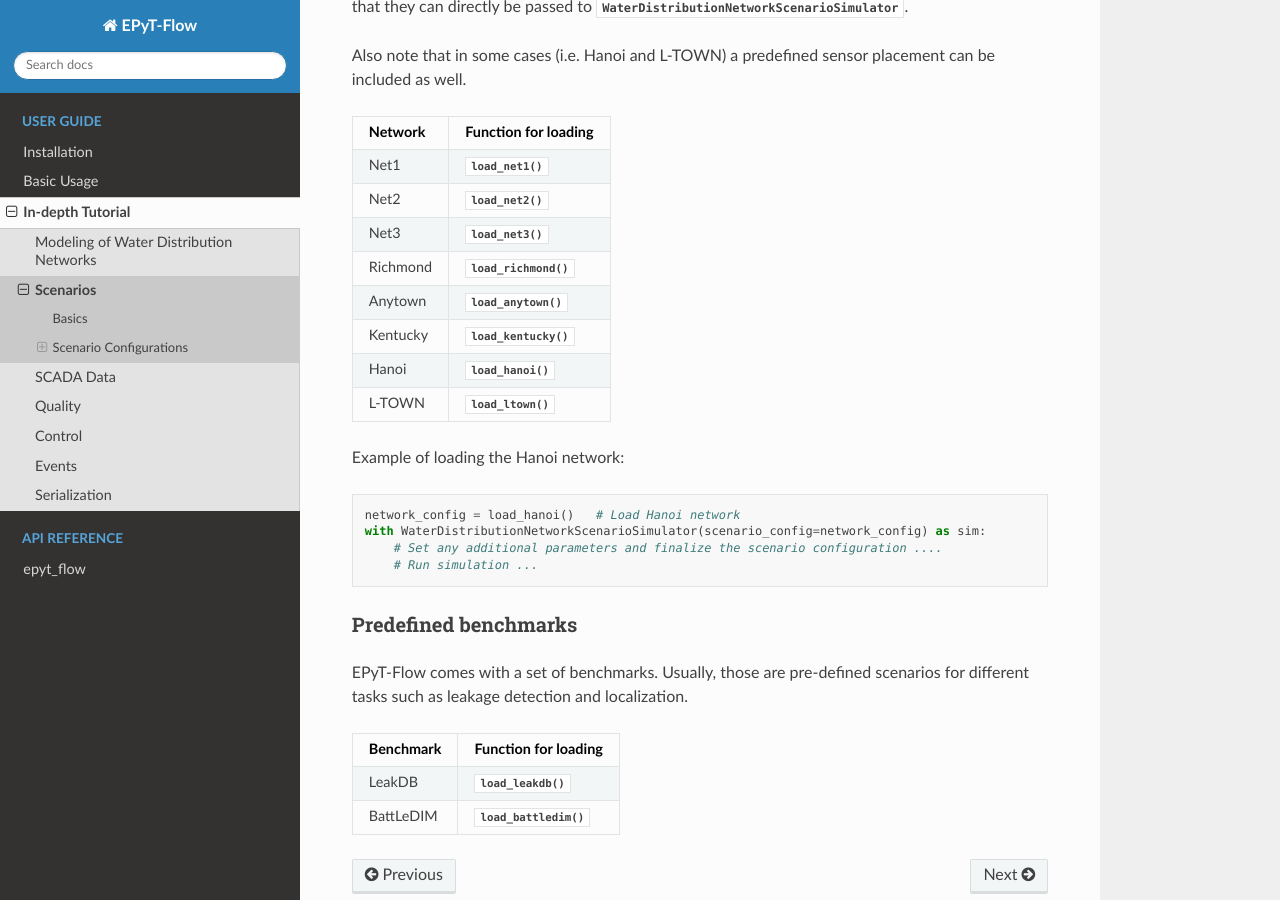
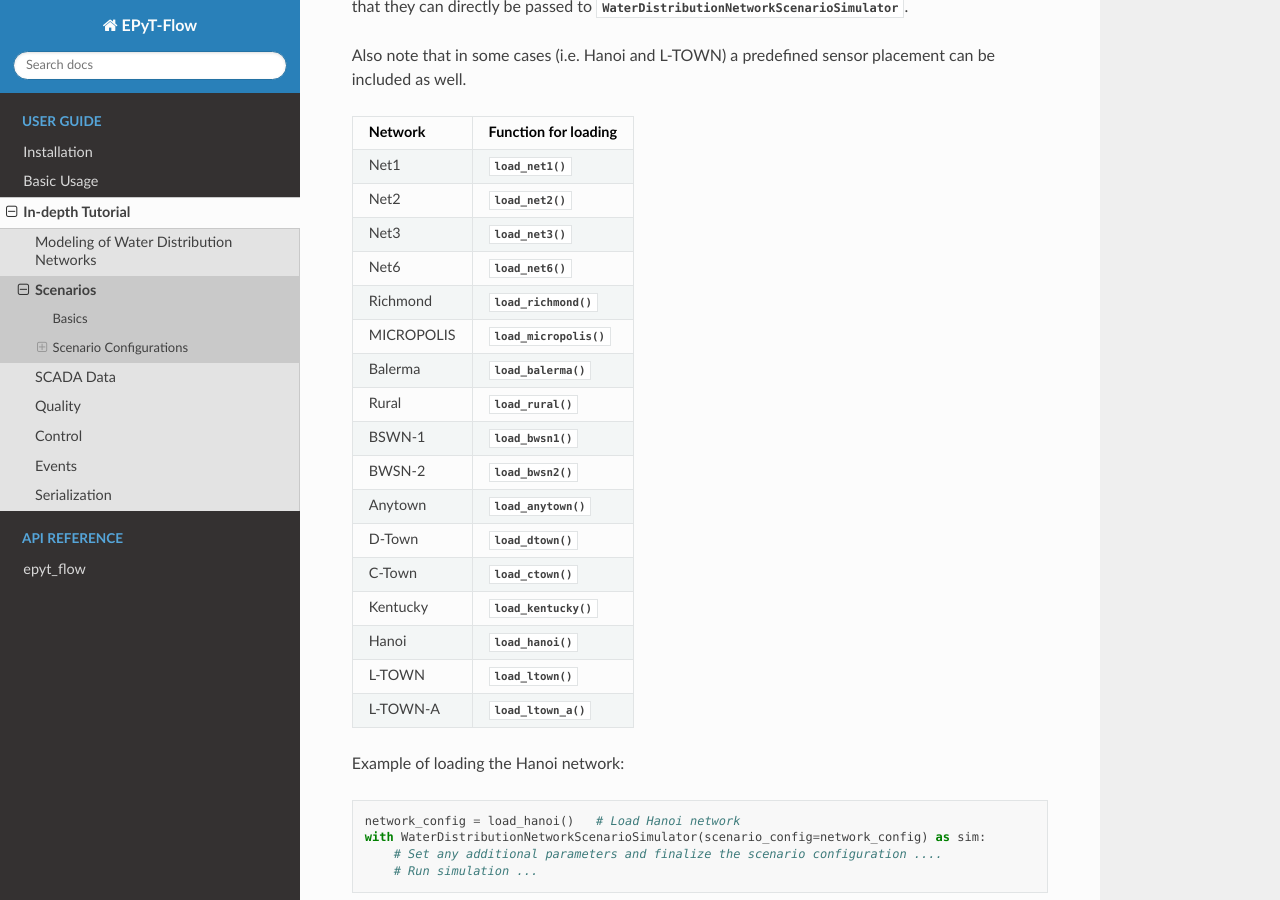
Before and after one commit to WaterFutures/EPyT-Flow, a Sphinx documentation site: the page built from docs/tut.scenarios.rst, in a window 1280 px wide and 900 px high, scrolled down 3252 px. Built offline with Sphinx 7.4.7 and the Read the Docs theme 2.0.0, drawn with Linux system fonts in a browser that asks for light colours.

Commit message:
Update documentation on networks

```diff
--- a/docs/tut.scenarios.rst
+++ b/docs/tut.scenarios.rst
@@ -183,15 +183,33 @@
 +------------+-------------------------------------------------+
 | Net3       | :func:`~epyt_flow.data.networks.load_net3`      |
 +------------+-------------------------------------------------+
+| Net6       | :func:`~epyt_flow.data.networks.load_net6`      |
++------------+-------------------------------------------------+
 | Richmond   | :func:`~epyt_flow.data.networks.load_richmond`  |
 +------------+-------------------------------------------------+
+| MICROPOLIS | :func:`~epyt_flow.data.networks.load_micropolis`|
++------------+-------------------------------------------------+
+| Balerma    | :func:`~epyt_flow.data.networks.load_balerma`   |
++------------+-------------------------------------------------+
+| Rural      | :func:`~epyt_flow.data.networks.load_rural`     |
++------------+-------------------------------------------------+
+| BSWN-1     | :func:`~epyt_flow.data.networks.load_bwsn1`     |
++------------+-------------------------------------------------+
+| BWSN-2     | :func:`~epyt_flow.data.networks.load_bwsn2`     |
++------------+-------------------------------------------------+
 | Anytown    | :func:`~epyt_flow.data.networks.load_anytown`   |
++------------+-------------------------------------------------+
+| D-Town     | :func:`~epyt_flow.data.networks.load_dtown`     |
++------------+-------------------------------------------------+
+| C-Town     | :func:`~epyt_flow.data.networks.load_ctown`     |
 +------------+-------------------------------------------------+
 | Kentucky   | :func:`~epyt_flow.data.networks.load_kentucky`  |
 +------------+-------------------------------------------------+
 | Hanoi      | :func:`~epyt_flow.data.networks.load_hanoi`     |
 +------------+-------------------------------------------------+
 | L-TOWN     | :func:`~epyt_flow.data.networks.load_ltown`     |
++------------+-------------------------------------------------+
+| L-TOWN-A   | :func:`~epyt_flow.data.networks.load_ltown_a`   |
 +------------+-------------------------------------------------+
 
 
```
